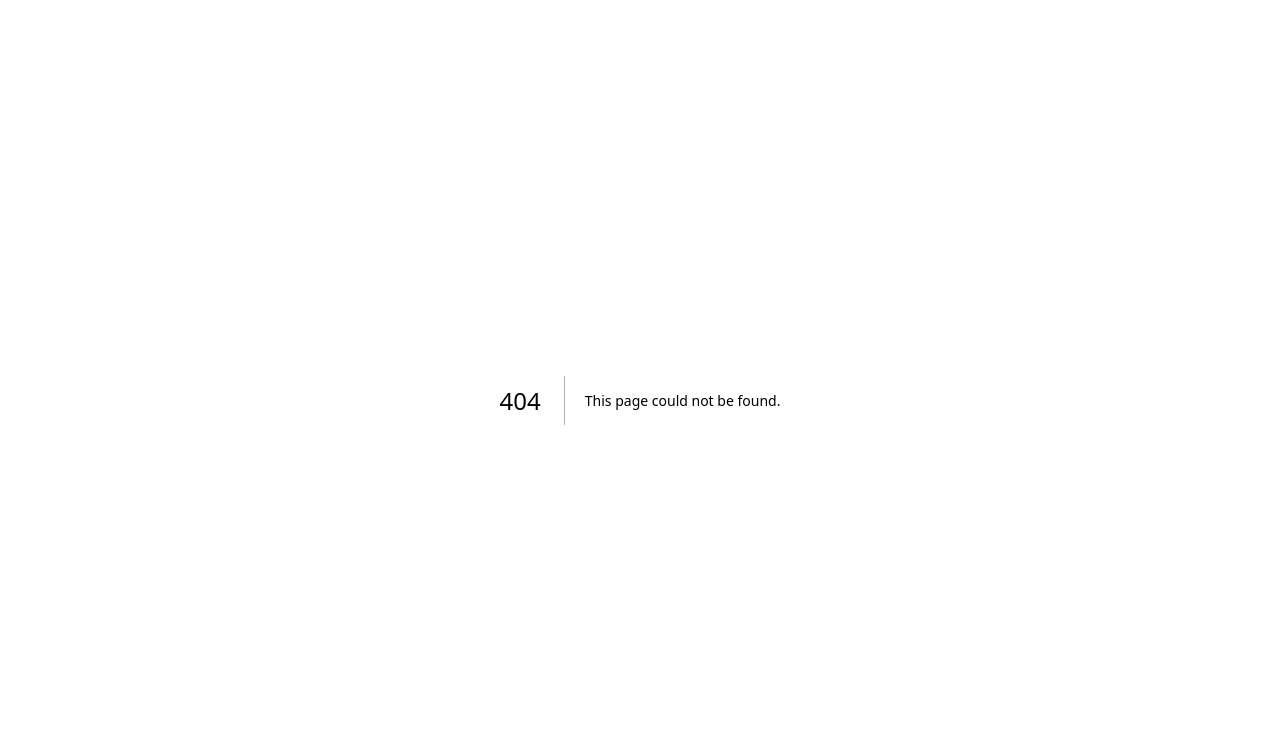
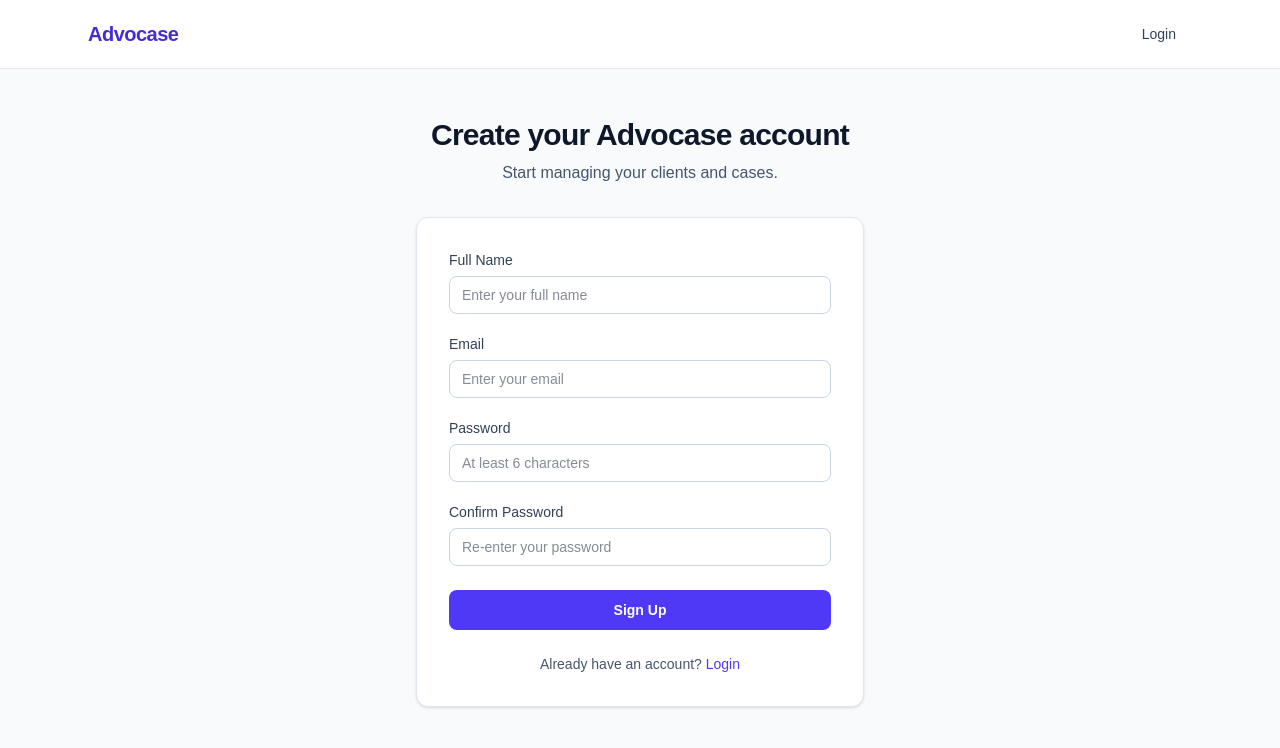
Before and after one commit to Dhruvkcm/advocasee, a Next.js app: page /signup in a window 1280 px wide. Before the commit this address had no page. Shown: the top 748 px of the page. Built offline with nearby package versions, Linux system fonts and the light colour scheme.

Commit message:
Implement Signup Page

```diff
--- /dev/null
+++ b/app/signup/page.tsx
@@ -0,0 +1,260 @@
+"use client";
+
+import Link from "next/link";
+import { useRouter } from "next/navigation";
+import { FormEvent, useState } from "react";
+import { createClient } from "@/lib/supabase/client";
+
+type FormErrors = {
+  fullName?: string;
+  email?: string;
+  password?: string;
+  confirmPassword?: string;
+};
+
+function validateForm(
+  fullName: string,
+  email: string,
+  password: string,
+  confirmPassword: string,
+): FormErrors {
+  const errors: FormErrors = {};
+
+  if (!fullName.trim()) {
+    errors.fullName = "Full name is required.";
+  }
+
+  if (!email.trim()) {
+    errors.email = "Email is required.";
+  } else if (!/^[^\s@]+@[^\s@]+\.[^\s@]+$/.test(email)) {
+    errors.email = "Please enter a valid email address.";
+  }
+
+  if (!password) {
+    errors.password = "Password is required.";
+  } else if (password.length < 6) {
+    errors.password = "Password must be at least 6 characters.";
+  }
+
+  if (!confirmPassword) {
+    errors.confirmPassword = "Please confirm your password.";
+  } else if (password !== confirmPassword) {
+    errors.confirmPassword = "Passwords do not match.";
+  }
+
+  return errors;
+}
+
+export default function SignupPage() {
+  const router = useRouter();
+  const [fullName, setFullName] = useState("");
+  const [email, setEmail] = useState("");
+  const [password, setPassword] = useState("");
+  const [confirmPassword, setConfirmPassword] = useState("");
+  const [fieldErrors, setFieldErrors] = useState<FormErrors>({});
+  const [submitError, setSubmitError] = useState("");
+  const [successMessage, setSuccessMessage] = useState("");
+  const [isLoading, setIsLoading] = useState(false);
+
+  async function handleSubmit(event: FormEvent<HTMLFormElement>) {
+    event.preventDefault();
+    setSubmitError("");
+    setSuccessMessage("");
+
+    const errors = validateForm(fullName, email, password, confirmPassword);
+    setFieldErrors(errors);
+
+    if (Object.keys(errors).length > 0) {
+      return;
+    }
+
+    setIsLoading(true);
+
+    const supabase = createClient();
+    const { error } = await supabase.auth.signUp({
+      email: email.trim(),
+      password,
+      options: {
+        data: {
+          full_name: fullName.trim(),
+        },
+      },
+    });
+
+    setIsLoading(false);
+
+    if (error) {
+      setSubmitError(error.message);
+      return;
+    }
+
+    setSuccessMessage("Account created successfully.");
+    setTimeout(() => {
+      router.push("/login");
+    }, 2000);
+  }
+
+  return (
+    <div className="flex min-h-full flex-col bg-slate-50 text-slate-900">
+      <header className="border-b border-slate-200 bg-white">
+        <nav className="mx-auto flex max-w-6xl items-center justify-between px-6 py-4">
+          <Link
+            href="/"
+            className="text-xl font-bold tracking-tight text-indigo-700"
+          >
+            Advocase
+          </Link>
+          <Link
+            href="/login"
+            className="rounded-lg px-4 py-2 text-sm font-medium text-slate-700 transition-colors hover:bg-slate-100"
+          >
+            Login
+          </Link>
+        </nav>
+      </header>
+
+      <main className="flex flex-1 items-center justify-center px-6 py-12">
+        <div className="w-full max-w-md">
+          <div className="mb-8 text-center">
+            <h1 className="text-2xl font-bold tracking-tight text-slate-900 md:text-3xl">
+              Create your Advocase account
+            </h1>
+            <p className="mt-2 text-slate-600">
+              Start managing your clients and cases.
+            </p>
+          </div>
+
+          <div className="rounded-xl border border-slate-200 bg-white p-6 shadow-sm md:p-8">
+            {successMessage ? (
+              <div
+                className="rounded-lg bg-green-50 px-4 py-3 text-sm text-green-800"
+                role="status"
+              >
+                {successMessage}
+              </div>
+            ) : (
+              <form onSubmit={handleSubmit} className="flex flex-col gap-5">
+                {submitError && (
+                  <div
+                    className="rounded-lg bg-red-50 px-4 py-3 text-sm text-red-800"
+                    role="alert"
+                  >
+                    {submitError}
+                  </div>
+                )}
+
+                <div className="flex flex-col gap-1.5">
+                  <label
+                    htmlFor="fullName"
+                    className="text-sm font-medium text-slate-700"
+                  >
+                    Full Name
+                  </label>
+                  <input
+                    id="fullName"
+                    type="text"
+                    value={fullName}
+                    onChange={(event) => setFullName(event.target.value)}
+                    disabled={isLoading}
+                    className="rounded-lg border border-slate-300 px-3 py-2 text-sm text-slate-900 outline-none transition-colors focus:border-indigo-500 focus:ring-2 focus:ring-indigo-500/20 disabled:bg-slate-50 disabled:text-slate-500"
+                    placeholder="Enter your full name"
+                  />
+                  {fieldErrors.fullName && (
+                    <p className="text-sm text-red-600">{fieldErrors.fullName}</p>
+                  )}
+                </div>
+
+                <div className="flex flex-col gap-1.5">
+                  <label
+                    htmlFor="email"
+                    className="text-sm font-medium text-slate-700"
+                  >
+                    Email
+                  </label>
+                  <input
+                    id="email"
+                    type="email"
+                    value={email}
+                    onChange={(event) => setEmail(event.target.value)}
+                    disabled={isLoading}
+                    className="rounded-lg border border-slate-300 px-3 py-2 text-sm text-slate-900 outline-none transition-colors focus:border-indigo-500 focus:ring-2 focus:ring-indigo-500/20 disabled:bg-slate-50 disabled:text-slate-500"
+                    placeholder="Enter your email"
+                  />
+                  {fieldErrors.email && (
+                    <p className="text-sm text-red-600">{fieldErrors.email}</p>
+                  )}
+                </div>
+
+                <div className="flex flex-col gap-1.5">
+                  <label
+                    htmlFor="password"
+                    className="text-sm font-medium text-slate-700"
+                  >
+                    Password
+                  </label>
+                  <input
+                    id="password"
+                    type="password"
+                    value={password}
+                    onChange={(event) => setPassword(event.target.value)}
+                    disabled={isLoading}
+                    className="rounded-lg border border-slate-300 px-3 py-2 text-sm text-slate-900 outline-none transition-colors focus:border-indigo-500 focus:ring-2 focus:ring-indigo-500/20 disabled:bg-slate-50 disabled:text-slate-500"
+                    placeholder="At least 6 characters"
+                  />
+                  {fieldErrors.password && (
+                    <p className="text-sm text-red-600">
+                      {fieldErrors.password}
+                    </p>
+                  )}
+                </div>
+
+                <div className="flex flex-col gap-1.5">
+                  <label
+                    htmlFor="confirmPassword"
+                    className="text-sm font-medium text-slate-700"
+                  >
+                    Confirm Password
+                  </label>
+                  <input
+                    id="confirmPassword"
+                    type="password"
+                    value={confirmPassword}
+                    onChange={(event) =>
+                      setConfirmPassword(event.target.value)
+                    }
+                    disabled={isLoading}
+                    className="rounded-lg border border-slate-300 px-3 py-2 text-sm text-slate-900 outline-none transition-colors focus:border-indigo-500 focus:ring-2 focus:ring-indigo-500/20 disabled:bg-slate-50 disabled:text-slate-500"
+                    placeholder="Re-enter your password"
+                  />
+                  {fieldErrors.confirmPassword && (
+                    <p className="text-sm text-red-600">
+                      {fieldErrors.confirmPassword}
+                    </p>
+                  )}
+                </div>
+
+                <button
+                  type="submit"
+                  disabled={isLoading}
+                  className="mt-1 rounded-lg bg-indigo-600 px-4 py-2.5 text-sm font-semibold text-white transition-colors hover:bg-indigo-700 disabled:cursor-not-allowed disabled:opacity-60"
+                >
+                  {isLoading ? "Signing up..." : "Sign Up"}
+                </button>
+              </form>
+            )}
+
+            <p className="mt-6 text-center text-sm text-slate-600">
+              Already have an account?{" "}
+              <Link
+                href="/login"
+                className="font-medium text-indigo-600 hover:text-indigo-700"
+              >
+                Login
+              </Link>
+            </p>
+          </div>
+        </div>
+      </main>
+    </div>
+  );
+}
```
